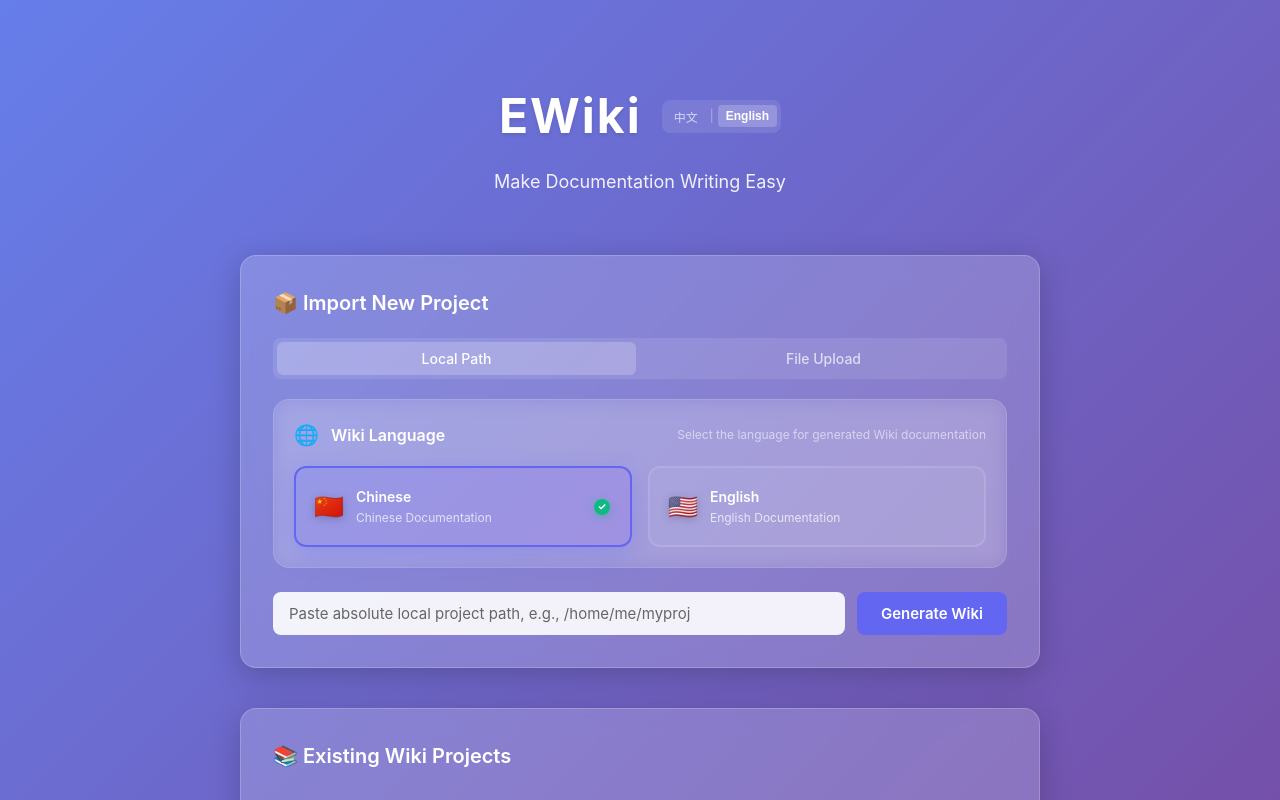
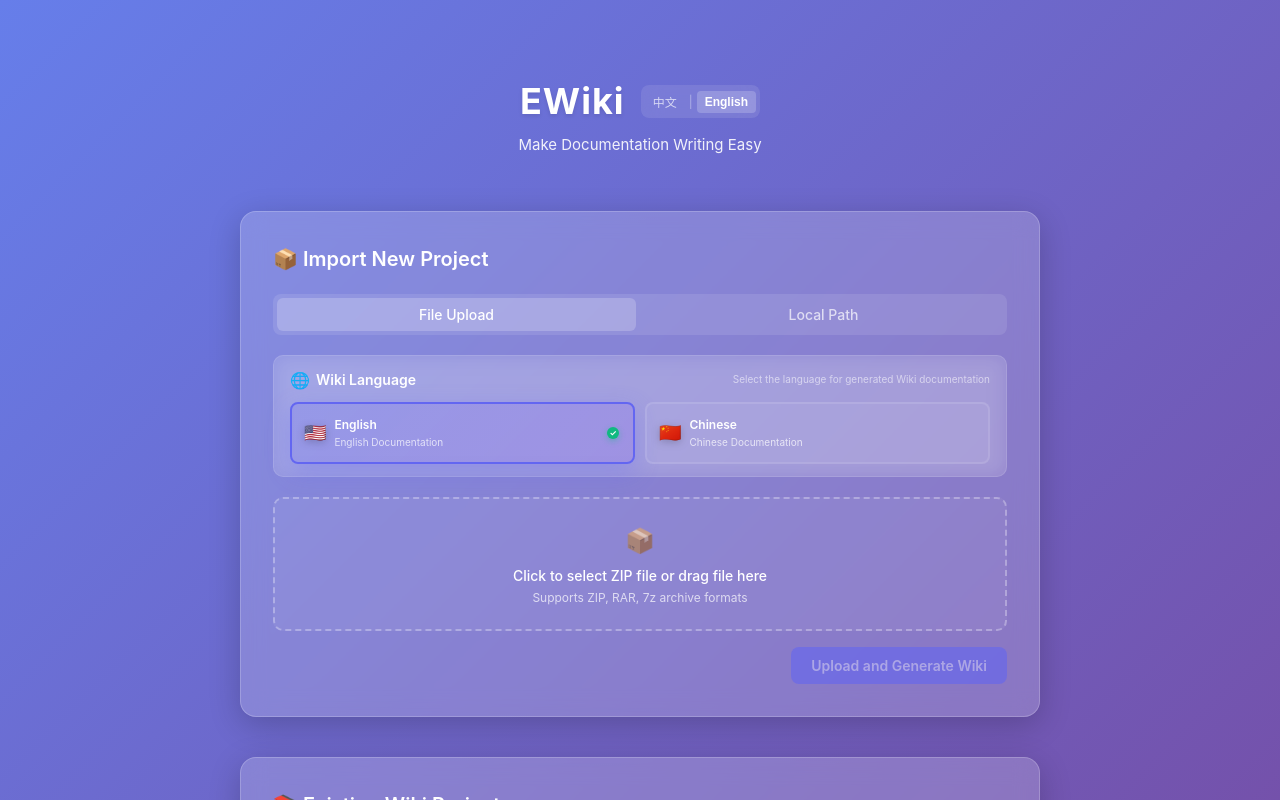
Before and after one commit to H-Z-Ning/EWiki, a Vue app in the folder Vue/wiki-front/: page / in a window 1280 px wide. Shown: the top 800 px of the page. Built offline with nearby package versions, Linux system fonts and the light colour scheme; no server answers.

Commit message:
Update Home.vue

```diff
--- a/Vue/wiki-front/src/views/Home.vue
+++ b/Vue/wiki-front/src/views/Home.vue
@@ -13,8 +13,15 @@
     <section class="glass import-card">
       <h3>{{ $t('home.importProject') }}</h3>
 
-      <!-- 选项卡 -->
+      <!-- 选项卡 - 修改顺序，文件上传在左边 -->
       <div class="tab-buttons">
+        <button
+          class="tab-button"
+          :class="{ active: activeTab === 'upload' }"
+          @click="activeTab = 'upload'"
+        >
+          {{ $t('home.fileUpload') }}
+        </button>
         <button
           class="tab-button"
           :class="{ active: activeTab === 'local' }"
@@ -22,23 +29,30 @@
         >
           {{ $t('home.localPath') }}
         </button>
-        <button
-          class="tab-button"
-          :class="{ active: activeTab === 'upload' }"
-          @click="activeTab = 'upload'"
-        >
-          {{ $t('home.fileUpload') }}
-        </button>
       </div>
 
-      <!-- Wiki 语言选择 - 优化版本 -->
-      <div class="language-selection">
+      <!-- Wiki 语言选择 - 优化版本，高度降低 -->
+      <div class="language-selection compact">
         <div class="language-header">
           <span class="language-icon">🌐</span>
           <span class="language-title">{{ $t('home.wikiLanguage') }}</span>
           <span class="language-hint">{{ $t('home.languageHint') }}</span>
         </div>
         <div class="language-options">
+          <div
+            class="lang-card"
+            :class="{ active: wikiLanguage === 'en' }"
+            @click="wikiLanguage = 'en'"
+          >
+            <div class="lang-flag">🇺🇸</div>
+            <div class="lang-info">
+              <div class="lang-name">{{ $t('home.english') }}</div>
+              <div class="lang-desc">{{ $t('home.endoclang') }}</div>
+            </div>
+            <div class="lang-check">
+              <div class="check-icon" v-if="wikiLanguage === 'en'">✓</div>
+            </div>
+          </div>
           <div
             class="lang-card"
             :class="{ active: wikiLanguage === 'zh' }"
@@ -53,37 +67,9 @@
               <div class="check-icon" v-if="wikiLanguage === 'zh'">✓</div>
             </div>
           </div>
-          <div
-            class="lang-card"
-            :class="{ active: wikiLanguage === 'en' }"
-            @click="wikiLanguage = 'en'"
-          >
-            <div class="lang-flag">🇺🇸</div>
-            <div class="lang-info">
-              <div class="lang-name">{{ $t('home.english') }}</div>
-              <div class="lang-desc">{{ $t('home.endoclang') }}</div>
-            </div>
-            <div class="lang-check">
-              <div class="check-icon" v-if="wikiLanguage === 'en'">✓</div>
-            </div>
-          </div>
         </div>
       </div>
-
-      <!-- 本地路径输入 -->
-      <div v-if="activeTab === 'local'" class="input-box">
-        <input
-          v-model="path"
-          :placeholder="$t('home.pathPlaceholder')"
-          @keyup.enter="doImport"
-        />
-        <button class="primary" @click="doImport" :disabled="running">
-          <span v-if="!running">{{ $t('home.generateWiki') }}</span>
-          <span v-else>{{ $t('common.generating') }}</span>
-        </button>
-      </div>
-
-      <!-- 文件上传 -->
+      <!-- 文件上传 - 默认显示 -->
       <div v-if="activeTab === 'upload'" class="upload-box">
         <div class="upload-area" @click="triggerFileInput" @drop="handleDrop" @dragover.prevent>
           <input
@@ -118,6 +104,20 @@
           <span v-else>{{ $t('common.generating') }}</span>
         </button>
       </div>
+
+      <!-- 本地路径输入 -->
+      <div v-if="activeTab === 'local'" class="input-box">
+        <input
+          v-model="path"
+          :placeholder="$t('home.pathPlaceholder')"
+          @keyup.enter="doImport"
+        />
+        <button class="primary" @click="doImport" :disabled="running">
+          <span v-if="!running">{{ $t('home.generateWiki') }}</span>
+          <span v-else>{{ $t('common.generating') }}</span>
+        </button>
+      </div>
+
     </section>
 
     <!-- 已有项目 -->
@@ -194,10 +194,10 @@ const router = useRouter()
 const path = ref('')
 const running = ref(false)
 const projects = ref<Project[]>([])
-const activeTab = ref('local')
+const activeTab = ref('upload') // 修改：默认选择文件上传
 const selectedFile = ref<File | null>(null)
 const fileInput = ref<HTMLInputElement | null>(null)
-const wikiLanguage = ref('zh') // 新增：Wiki语言选择
+const wikiLanguage = ref('en') // 修改：默认选择英语
 
 // 删除相关状态保持不变
 const showDeleteConfirm = ref(false)
@@ -223,7 +223,7 @@ const doImport = async () => {
   try {
     const { data } = await axios.post('/api/import', {
       path: path.value.trim(),
-      language: wikiLanguage.value // 新增这一行
+      language: wikiLanguage.value
     })
     await loadList()
     router.push(`/wiki/${data.project}`)
@@ -302,7 +302,7 @@ const doUpload = async () => {
   try {
     const formData = new FormData()
     formData.append('file', selectedFile.value)
-    formData.append('language', wikiLanguage.value) // 新增这一行
+    formData.append('language', wikiLanguage.value)
 
     const { data } = await axios.post('/api/upload', formData, {
       headers: {
@@ -438,6 +438,7 @@ onMounted(() => {
   display: flex;
   gap: 12px;
   width: 100%;
+  margin-top: 12px;
 }
 
 .input-box input {
@@ -612,6 +613,7 @@ onMounted(() => {
 .upload-box {
   display: flex;
   flex-direction: column;
+  margin-top: 20px;
   gap: 16px;
 }
 
@@ -931,36 +933,41 @@ onMounted(() => {
   margin: 0;
 }
 
-/* ==================== 优化的语言选择样式 ==================== */
+/* ==================== 优化的语言选择样式 - 降低高度 ==================== */
 .language-selection {
-  margin-bottom: 24px;
-  padding: 20px;
+  margin-top: 20px;
+  padding: 10px 14px; /* 进一步减少内边距 */
   background: rgba(255, 255, 255, 0.08);
-  border-radius: 16px;
+  border-radius: 10px; /* 稍微减小圆角 */
   border: 1px solid rgba(255, 255, 255, 0.12);
   backdrop-filter: blur(10px);
+}
+
+/* 紧凑版本 */
+.language-selection.compact {
+  padding: 12px 16px;
 }
 
 .language-header {
   display: flex;
   align-items: center;
-  gap: 12px;
-  margin-bottom: 16px;
+  gap: 8px;
+  margin-bottom: 12px;
 }
 
 .language-icon {
-  font-size: 20px;
+  font-size: 18px;
   opacity: 0.9;
 }
 
 .language-title {
   font-weight: 600;
-  font-size: 16px;
+  font-size: 15px;
   color: #fff;
 }
 
 .language-hint {
-  font-size: 12px;
+  font-size: 11px;
   opacity: 0.7;
   color: rgba(255, 255, 255, 0.8);
   margin-left: auto;
@@ -969,17 +976,17 @@ onMounted(() => {
 .language-options {
   display: grid;
   grid-template-columns: 1fr 1fr;
-  gap: 12px;
+  gap: 10px;
 }
 
 .lang-card {
   display: flex;
   align-items: center;
-  gap: 12px;
-  padding: 16px;
+  gap: 10px;
+  padding: 12px;
   background: rgba(255, 255, 255, 0.05);
   border: 2px solid rgba(255, 255, 255, 0.1);
-  border-radius: 12px;
+  border-radius: 10px;
   cursor: pointer;
   transition: all 0.3s cubic-bezier(0.4, 0, 0.2, 1);
   position: relative;
@@ -1015,7 +1022,7 @@ onMounted(() => {
 }
 
 .lang-flag {
-  font-size: 24px;
+  font-size: 20px;
   flex-shrink: 0;
   filter: drop-shadow(0 2px 4px rgba(0, 0, 0, 0.2));
 }
@@ -1027,20 +1034,20 @@ onMounted(() => {
 
 .lang-name {
   font-weight: 600;
-  font-size: 14px;
+  font-size: 13px;
   color: #fff;
   margin-bottom: 2px;
 }
 
 .lang-desc {
-  font-size: 12px;
+  font-size: 11px;
   opacity: 0.8;
   color: rgba(255, 255, 255, 0.9);
 }
 
 .lang-check {
-  width: 20px;
-  height: 20px;
+  width: 18px;
+  height: 18px;
   display: flex;
   align-items: center;
   justify-content: center;
@@ -1048,15 +1055,15 @@ onMounted(() => {
 }
 
 .check-icon {
-  width: 16px;
-  height: 16px;
+  width: 14px;
+  height: 14px;
   background: #10b981;
   border-radius: 50%;
   display: flex;
   align-items: center;
   justify-content: center;
   color: white;
-  font-size: 10px;
+  font-size: 9px;
   font-weight: bold;
   box-shadow: 0 2px 8px rgba(16, 185, 129, 0.4);
   animation: checkPop 0.3s cubic-bezier(0.4, 0, 0.2, 1);
@@ -1085,26 +1092,384 @@ onMounted(() => {
   .language-header {
     flex-direction: column;
     align-items: flex-start;
-    gap: 8px;
+    gap: 6px;
   }
 
   .language-hint {
     margin-left: 0;
-    font-size: 11px;
+    font-size: 10px;
+  }
+
+  .lang-card {
+    padding: 10px;
+  }
+}
+
+@media (min-width: 768px) {
+  .language-options {
+    gap: 12px;
   }
 
   .lang-card {
     padding: 14px;
   }
 }
+/* ==================== 进一步降低高度的语言选择样式 ==================== */
+.language-selection {
+  margin-top: 20px;
+  padding: 10px 14px; /* 进一步减少内边距 */
+  background: rgba(255, 255, 255, 0.08);
+  border-radius: 10px; /* 稍微减小圆角 */
+  border: 1px solid rgba(255, 255, 255, 0.12);
+  backdrop-filter: blur(10px);
+}
+
+.language-header {
+  display: flex;
+  align-items: center;
+  gap: 6px; /* 减少间距 */
+  margin-bottom: 10px; /* 减少底部间距 */
+}
+
+.language-icon {
+  font-size: 16px; /* 进一步缩小图标 */
+  opacity: 0.9;
+}
+
+.language-title {
+  font-weight: 600;
+  font-size: 14px; /* 进一步缩小字体 */
+  color: #fff;
+}
+
+.language-hint {
+  font-size: 10px; /* 进一步缩小提示文字 */
+  opacity: 0.7;
+  color: rgba(255, 255, 255, 0.8);
+  margin-left: auto;
+}
+
+.language-options {
+  display: grid;
+  grid-template-columns: 1fr 1fr;
+  gap: 8px; /* 减少选项间距 */
+}
+
+.lang-card {
+  display: flex;
+  align-items: center;
+  gap: 8px; /* 减少内部元素间距 */
+  padding: 10px; /* 进一步减少内边距 */
+  background: rgba(255, 255, 255, 0.05);
+  border: 2px solid rgba(255, 255, 255, 0.1);
+  border-radius: 8px; /* 减小圆角 */
+  cursor: pointer;
+  transition: all 0.3s cubic-bezier(0.4, 0, 0.2, 1);
+  position: relative;
+  overflow: hidden;
+}
+
+.lang-flag {
+  font-size: 18px; /* 进一步缩小国旗图标 */
+  flex-shrink: 0;
+  filter: drop-shadow(0 2px 4px rgba(0, 0, 0, 0.2));
+}
+
+.lang-info {
+  flex: 1;
+  min-width: 0;
+}
+
+.lang-name {
+  font-weight: 600;
+  font-size: 12px; /* 进一步缩小字体 */
+  color: #fff;
+  margin-bottom: 1px; /* 减少底部间距 */
+}
+
+.lang-desc {
+  font-size: 10px; /* 进一步缩小描述文字 */
+  opacity: 0.8;
+  color: rgba(255, 255, 255, 0.9);
+}
+
+.lang-check {
+  width: 16px; /* 进一步缩小勾选框 */
+  height: 16px;
+  display: flex;
+  align-items: center;
+  justify-content: center;
+  flex-shrink: 0;
+}
+
+.check-icon {
+  width: 12px; /* 进一步缩小勾选图标 */
+  height: 12px;
+  background: #10b981;
+  border-radius: 50%;
+  display: flex;
+  align-items: center;
+  justify-content: center;
+  color: white;
+  font-size: 8px; /* 进一步缩小勾号 */
+  font-weight: bold;
+  box-shadow: 0 2px 6px rgba(16, 185, 129, 0.4);
+  animation: checkPop 0.3s cubic-bezier(0.4, 0, 0.2, 1);
+}
+
+/* 移动端响应式调整 */
+@media (max-width: 600px) {
+  .language-selection {
+    padding: 8px 12px; /* 移动端进一步减少内边距 */
+  }
+
+  .language-header {
+    gap: 4px;
+    margin-bottom: 8px;
+  }
+
+  .lang-card {
+    padding: 8px; /* 移动端进一步减少内边距 */
+    gap: 6px;
+  }
+}
 
 @media (min-width: 768px) {
   .language-options {
-    gap: 16px;
+    gap: 10px; /* 桌面端保持适当间距 */
   }
 
   .lang-card {
-    padding: 18px;
+    padding: 12px; /* 桌面端保持适当内边距 */
   }
 }
+/* 上传区域样式 - 降低高度版本 */
+.upload-box {
+  display: flex;
+  flex-direction: column;
+  gap: 12px; /* 减少整体间距 */
+}
+
+.upload-area {
+  border: 2px dashed rgba(255, 255, 255, 0.3);
+  border-radius: 10px; /* 稍微减小圆角 */
+  padding: 24px 16px; /* 大幅减少内边距，特别是上下内边距 */
+  text-align: center;
+  cursor: pointer;
+  transition: all 0.3s;
+  background: rgba(255, 255, 255, 0.05);
+  min-height: auto; /* 确保没有最小高度限制 */
+}
+
+.upload-area:hover {
+  border-color: rgba(255, 255, 255, 0.5);
+  background: rgba(255, 255, 255, 0.08);
+}
+
+.upload-content {
+  display: flex;
+  flex-direction: column;
+  align-items: center;
+  gap: 6px; /* 减少内容间距 */
+}
+
+.upload-icon {
+  font-size: 24px; /* 缩小上传图标 */
+  opacity: 0.7;
+  margin-bottom: 2px; /* 可选：添加一点底部间距 */
+}
+
+.upload-text {
+  margin: 0;
+  font-size: 14px; /* 缩小文字 */
+  font-weight: 500;
+  color: #fff;
+  line-height: 1.3; /* 减少行高 */
+}
+
+.upload-hint {
+  margin: 0;
+  font-size: 12px; /* 缩小提示文字 */
+  opacity: 0.7;
+  color: #fff;
+  line-height: 1.2; /* 减少行高 */
+}
+
+/* 文件信息样式 - 如果需要也可以降低高度 */
+.file-info {
+  display: flex;
+  align-items: center;
+  justify-content: space-between;
+  background: rgba(255, 255, 255, 0.1);
+  border-radius: 6px; /* 减小圆角 */
+  padding: 10px 12px; /* 减少内边距 */
+  margin-top: 4px; /* 减少顶部间距 */
+}
+
+.file-details {
+  display: flex;
+  align-items: center;
+  gap: 6px; /* 减少元素间距 */
+  flex: 1;
+  min-width: 0;
+}
+
+.file-name {
+  font-weight: 500;
+  font-size: 13px; /* 稍微缩小文件名 */
+  color: #fff;
+  overflow: hidden;
+  text-overflow: ellipsis;
+  white-space: nowrap;
+}
+
+.file-size {
+  opacity: 0.7;
+  font-size: 12px; /* 缩小文件大小文字 */
+  flex-shrink: 0;
+}
+
+.remove-btn {
+  background: none;
+  border: none;
+  color: rgba(255, 255, 255, 0.7);
+  font-size: 18px; /* 稍微缩小删除按钮 */
+  cursor: pointer;
+  padding: 3px 6px; /* 减少内边距 */
+  border-radius: 4px;
+  transition: all 0.2s;
+  font-family: inherit;
+  line-height: 1;
+  width: 28px; /* 缩小按钮尺寸 */
+  height: 28px;
+  display: flex;
+  align-items: center;
+  justify-content: center;
+  flex-shrink: 0;
+}
+
+.upload-btn {
+  align-self: flex-end;
+  margin-top: 4px; /* 减少顶部间距 */
+  padding: 10px 20px; /* 如果需要也可以缩小按钮 */
+  font-size: 14px; /* 缩小按钮文字 */
+}
+
+/* 移动端响应式调整 */
+@media (max-width: 600px) {
+  .upload-area {
+    padding: 20px 12px; /* 移动端进一步减少内边距 */
+  }
+
+  .upload-icon {
+    font-size: 20px; /* 移动端进一步缩小图标 */
+  }
+
+  .upload-text {
+    font-size: 13px; /* 移动端进一步缩小文字 */
+  }
+
+  .upload-hint {
+    font-size: 11px; /* 移动端进一步缩小提示 */
+  }
+
+  .file-info {
+    padding: 8px 10px; /* 移动端进一步减少内边距 */
+  }
+
+  .upload-btn {
+    padding: 8px 16px; /* 移动端缩小按钮 */
+    font-size: 13px;
+  }
+}
+/* Hero 区域 - 降低高度版本 */
+.hero {
+  text-align: center;
+  color: #fff;
+  margin-bottom: 16px; /* 减少底部外边距 */
+  padding: 0; /* 移除内边距 */
+}
+
+.hero-header {
+  display: flex;
+  align-items: center;
+  justify-content: center;
+  gap: 16px; /* 减少元素间距 */
+  margin-bottom: 12px; /* 减少底部间距 */
+}
+
+.title {
+  font-size: 36px; /* 大幅缩小标题字体 */
+  font-weight: 700;
+  letter-spacing: 1px; /* 减少字间距 */
+  margin: 0;
+  text-shadow: 0 2px 4px rgba(0, 0, 0, 0.1);
+  line-height: 1.2; /* 减少行高 */
+}
+
+.subtitle {
+  font-size: 15px; /* 缩小副标题字体 */
+  opacity: 0.9;
+  margin: 0;
+  font-weight: 400;
+  line-height: 1.3; /* 减少行高 */
+}
+
+/* 移动端响应式调整 */
+@media (max-width: 600px) {
+  .hero {
+    margin-bottom: 12px; /* 移动端进一步减少底部间距 */
+  }
+
+  .hero-header {
+    gap: 12px; /* 移动端进一步减少间距 */
+    margin-bottom: 8px; /* 移动端进一步减少底部间距 */
+    flex-direction: column; /* 可选：改为垂直布局节省空间 */
+  }
+
+  .title {
+    font-size: 28px; /* 移动端进一步缩小标题 */
+    letter-spacing: 0.5px;
+    line-height: 1.1;
+  }
+
+  .subtitle {
+    font-size: 13px; /* 移动端进一步缩小副标题 */
+    line-height: 1.2;
+  }
+}
+
+/* 如果需要更紧凑，可以使用这个版本 */
+/*
+.hero {
+  text-align: center;
+  color: #fff;
+  margin-bottom: 12px;
+}
+
+.hero-header {
+  display: flex;
+  align-items: center;
+  justify-content: center;
+  gap: 12px;
+  margin-bottom: 8px;
+}
+
+.title {
+  font-size: 32px;
+  font-weight: 700;
+  letter-spacing: 0.5px;
+  margin: 0;
+  text-shadow: 0 2px 4px rgba(0, 0, 0, 0.1);
+  line-height: 1.1;
+}
+
+.subtitle {
+  font-size: 14px;
+  opacity: 0.9;
+  margin: 0;
+  font-weight: 400;
+  line-height: 1.2;
+}
+*/
 </style>
```
